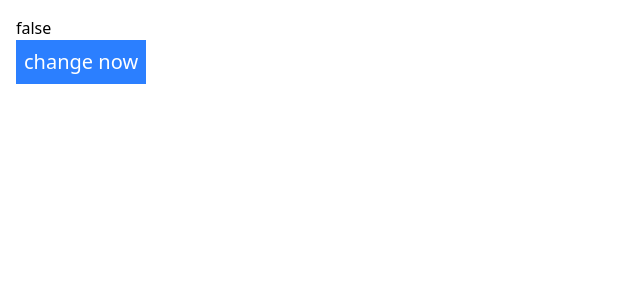
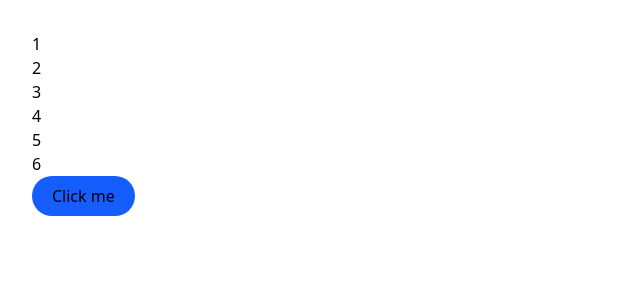
Before and after one commit to Garimatomar0598/reacting-learing, a React (Vite) app: page / in a window 1280 px wide. Shown: the top 300 px of the page, without its empty margins (0-640 px from the left). Built offline with nearby package versions, Linux system fonts and the light colour scheme.

Commit message:
learn props drilling in react

```diff
--- a/src/App.jsx
+++ b/src/App.jsx
@@ -1,20 +1,19 @@
-
 import React, { useState } from 'react'
 
 
 function App() {
- const [banned,setbanned] = useState(false);
+ const [val,setval] = useState([1,2,3,4,5,6])
+  return (
+    <div className='p-8'>
+{val.map(item=><h1>{item}</h1>)}
+<button  onClick={()=>setval(()=>{
+  return val.filter(( item,index)=>index !=val.length-1)
+})}
 
 
-
-  return (
-    <>
-  <div className='p-4'>
-  <h1>{banned.toString()}</h1>
-  <button onClick={()=>setbanned(!banned)} className='px-2 py-2 text-xl bg-blue-500 text-white '>change now</button>
-  </div>
-    </>
+ className='py-2 px-5 bg-blue-600 text-xs-text-white rounded-full'>Click me</button>
+ </div>
   )
 }
 
-export default App;
+export default App
```
